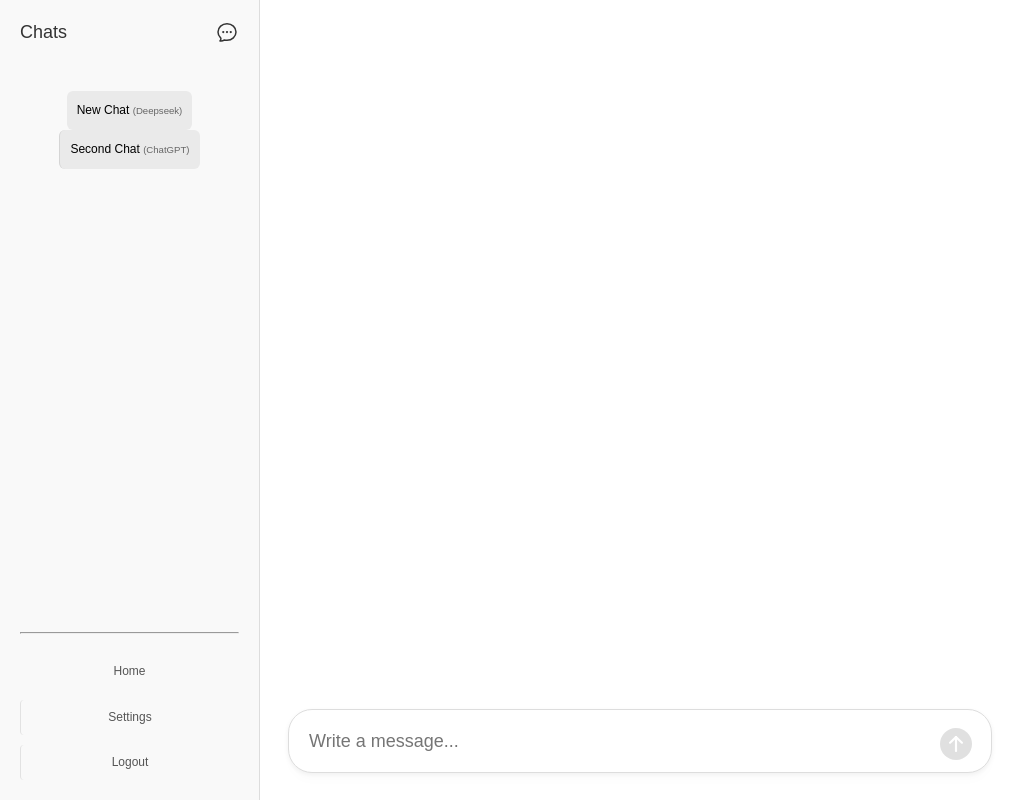
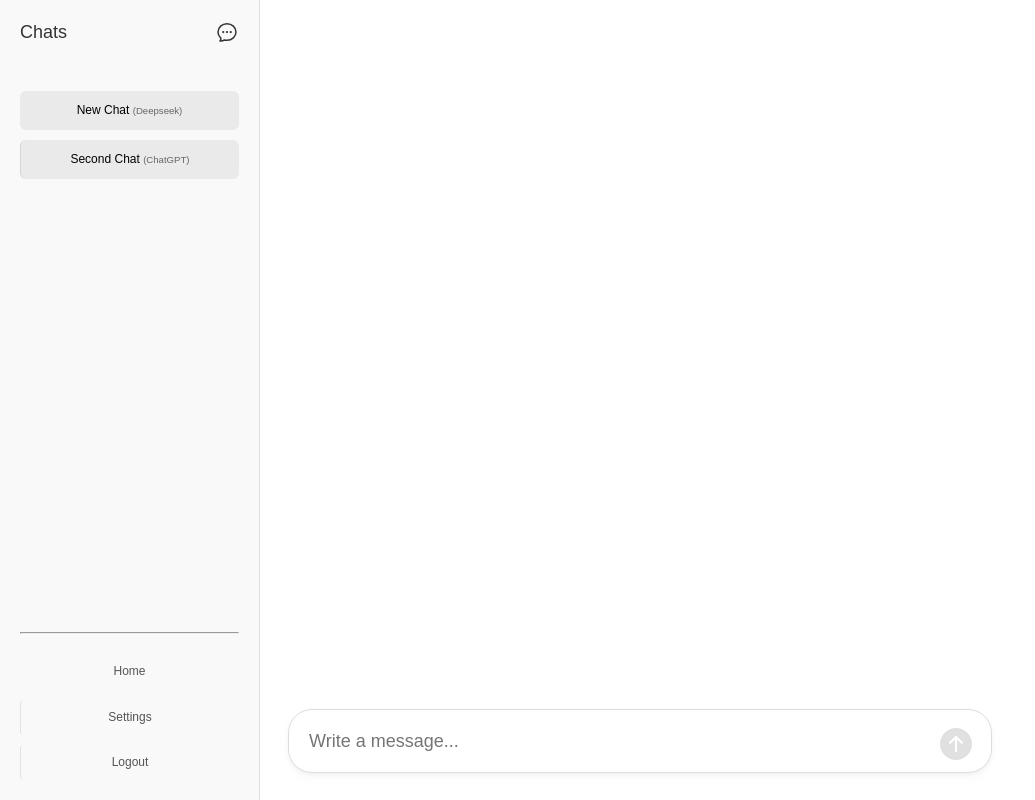
Before and after one commit to janikstucki/AI-Hub, a Vue app in the folder AI-Hub/: page / in a window 1280 px wide. Shown: the whole page, without its empty margins (0-1035 px from the left). Built offline with nearby package versions, Linux system fonts and the light colour scheme.

Commit message:
Fix chat link styling in Sidebar component to ensure consistent width and margin

```diff
--- a/AI-Hub/src/components/Sidebar.vue
+++ b/AI-Hub/src/components/Sidebar.vue
@@ -108,7 +108,8 @@ const chats = ref([
   padding: 10px;
   border-radius: 6px;
   transition: background 0.2s;
-
+  width: 100%;
+  margin-bottom: 10px;
 }
 
 .chat-link:hover {
```
